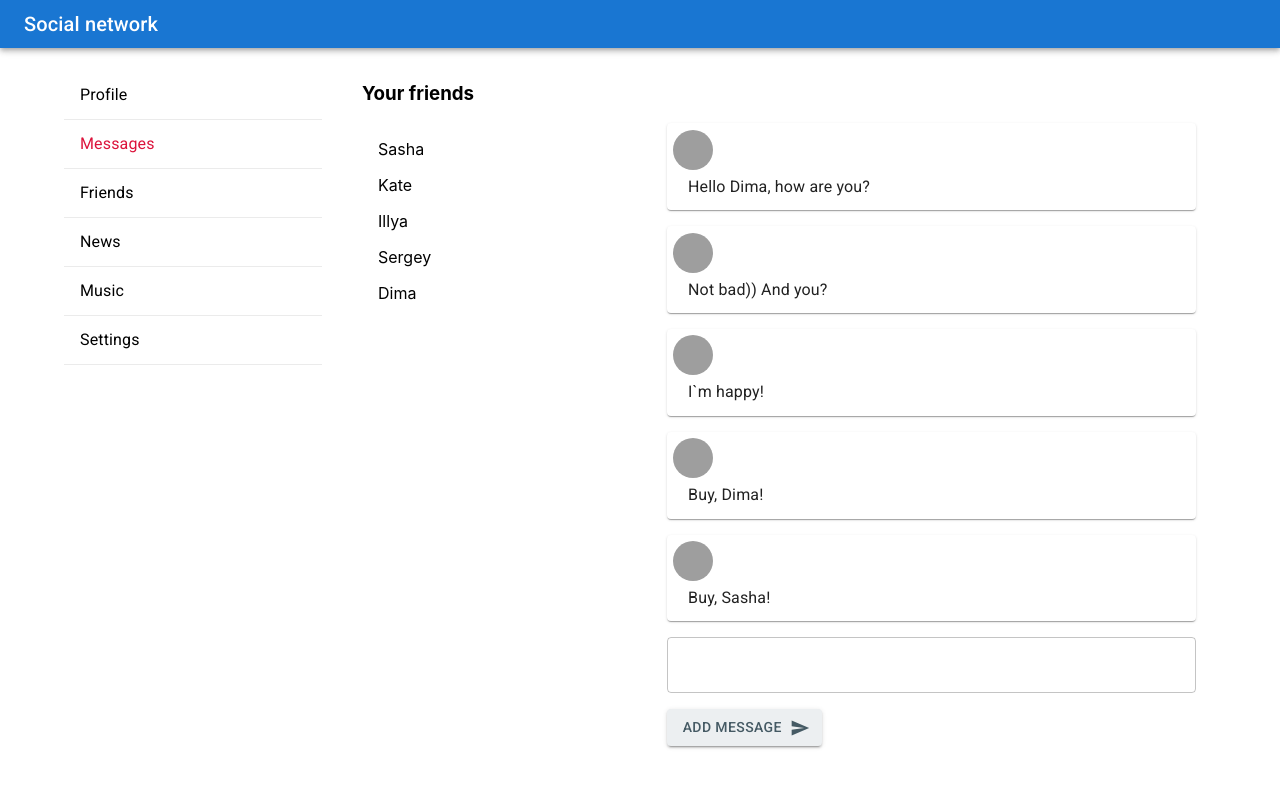
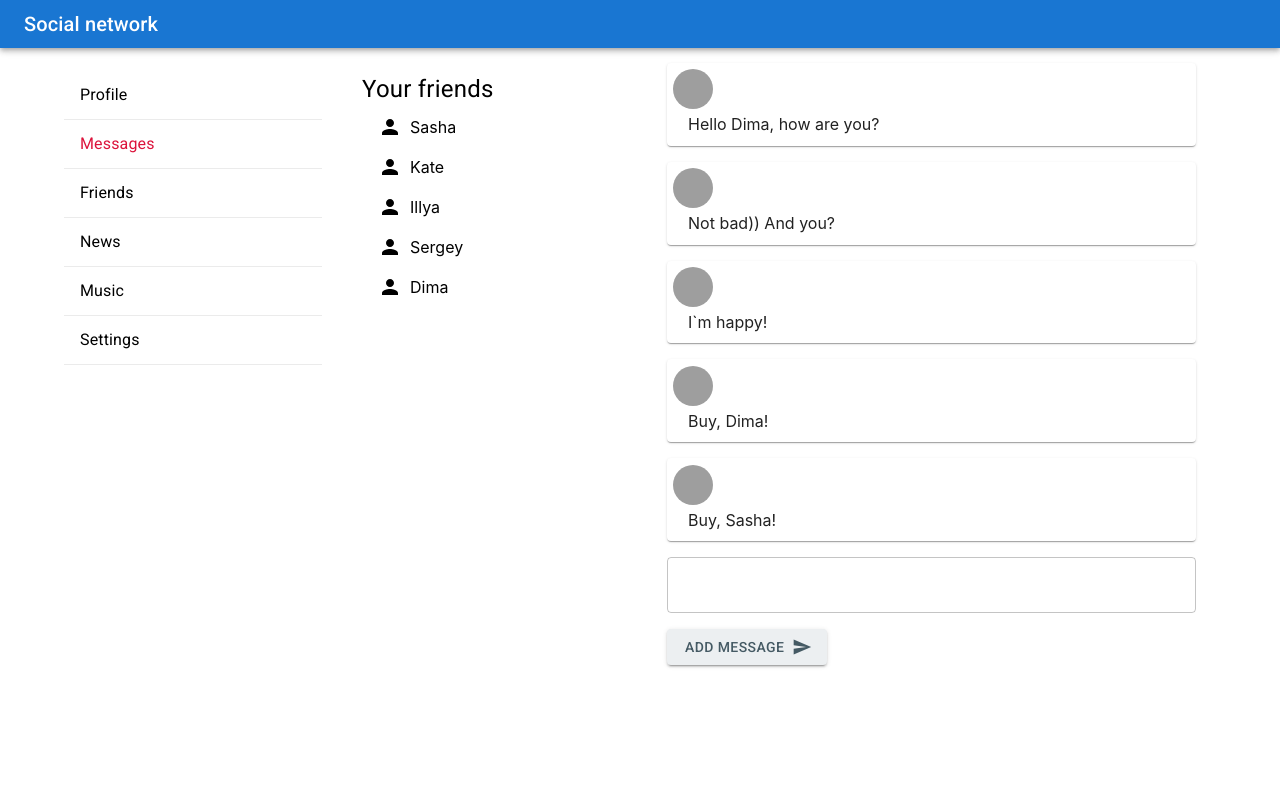
Before and after one commit to Alex-Sapon/social_network, a React (Create React App) app: page /messages in a window 1280 px wide. Shown: the top 788 px of the page. Built offline with nearby package versions, Linux system fonts and the light colour scheme; grey boxes are pictures that could not be loaded.

Commit message:
fix function to add to a message

```diff
--- a/src/app.tsx
+++ b/src/app.tsx
@@ -13,9 +13,14 @@ import News from "./components/news/news";
 import Music from "./components/music/music";
 import Settings from "./components/settings/settings";
 
-import {StorePropsType} from "./redux/state";
+import {DispatchProps, StateProps} from "./redux/state";
 
-const App: FC<StorePropsType> = (state) => {
+type AppType = {
+    state: StateProps
+    dispatch: (action: DispatchProps) => void
+}
+
+const App: FC<AppType> = (props) => {
     return (
         <BrowserRouter>
             <Header/>
@@ -29,14 +34,9 @@ const App: FC<StorePropsType> = (state) => {
                     </Grid>
                     <Grid item xs={9}>
                         <Routes>
-                            <Route path="/profile" element={<Profile
-                                state={state.state}
-                                dispatch={state.dispatch}
-                            />}/>
-                            <Route path="/messages/*" element={<Messages
-                                state={state.state}
-                                dispatch={state.dispatch}/>}/>
-                            <Route path="/friends/*" element={<Friends users={state.state?.users}/>}/>
+                            <Route path="/profile" element={<Profile state={props.state} dispatch={props.dispatch}/>}/>
+                            <Route path="/messages/*" element={<Messages state={props.state} dispatch={props.dispatch}/>}/>
+                            <Route path="/friends/*" element={<Friends users={props.state.users}/>}/>
                             <Route path="/news/" element={<News/>}/>
                             <Route path="/music" element={<Music/>}/>
                             <Route path="/settings" element={<Settings/>}/>
--- a/src/components/friends/friends.tsx
+++ b/src/components/friends/friends.tsx
@@ -1,19 +1,21 @@
 import React, {FC} from "react";
-import {StateProps} from "../../redux/state";
+import {UsersProps} from "../../redux/state";
 import Dialog from "../messages/dialog/dialog";
 
-//** Styles from MUI **//
-import {Avatar, Box, List, ListItem, TextField} from "@mui/material";
+import {Box, List, TextField} from "@mui/material";
 
-const Friends: FC<StateProps> = ({users}) => {
+type FriendsType = {
+    users: UsersProps[]
+}
+
+const Friends: FC<FriendsType> = ({users}) => {
     return (
         <Box>
             <TextField type={'search'} label="Search friend" variant="standard" fullWidth sx={{marginBottom: '2rem'}}/>
             <List>
-                {users?.map((user, i) => <ListItem>
-                    <Avatar sx={{marginRight: '1rem'}}></Avatar>
+                {users.map((user, i) =>
                     <Dialog key={i} id={user.id} name={user.name}/>
-                </ListItem>)}
+                )}
             </List>
         </Box>
     )
--- a/src/components/messages/dialog/dialog.tsx
+++ b/src/components/messages/dialog/dialog.tsx
@@ -2,11 +2,17 @@ import React, {FC} from 'react';
 import styles from './dialog.module.css';
 import {NavLink} from "react-router-dom";
 import {UsersProps} from "../../../redux/state";
+
+import PersonIcon from '@mui/icons-material/Person';
+import {grey} from "@mui/material/colors";
 import {ListItem} from "@mui/material";
 
-const Dialog: FC<UsersProps> = (store) => {
+const Dialog: FC<UsersProps> = ({id, name}) => {
     return (
-        <ListItem><NavLink className={styles.item} to={`${store.id}`}>{store.name}</NavLink></ListItem>
+        <ListItem>
+            <PersonIcon sx={{color: grey, mr: '0.5rem'}}/>
+            <NavLink className={styles.item} to={`${id}`}>{name}</NavLink>
+        </ListItem>
     )
 }
 
--- a/src/components/messages/messages.tsx
+++ b/src/components/messages/messages.tsx
@@ -1,37 +1,56 @@
-import React, {FC, useRef} from 'react';
+import React, {FC} from 'react';
 import Message from './message/message';
 import Dialog from "./dialog/dialog";
 
-import {addMessageActionCreator, onMessageActionCreator, StorePropsType} from "../../redux/state";
+import {
+    addMessageActionCreator,
+    DispatchProps,
+    onMessageActionCreator,
+    StateProps,
+} from "../../redux/state";
 
-import {Box, Button, List, TextField, Typography} from "@mui/material";
+import {Box, Button, FormGroup, List, TextField, Typography} from "@mui/material";
 import {blueGrey} from "@mui/material/colors";
 import SendIcon from "@mui/icons-material/Send";
 import styles from './messages.module.css';
 
-const Messages: FC<StorePropsType> = (state) => {
+type MessagesType = {
+    state: StateProps
+    dispatch: (action: DispatchProps) => void
+}
+
+const Messages: FC<MessagesType> = ({state, dispatch}) => {
     const addMessage = () => {
-        if (state.dispatch) state.dispatch(addMessageActionCreator());
+        if (dispatch) dispatch(addMessageActionCreator());
+    }
+
+    const keyPressHandler = (event: React.KeyboardEvent) => {
+        if (event.key === 'Enter') {
+            if (dispatch) dispatch(addMessageActionCreator());
+        }
     }
 
     const onMessageChange = (event: React.ChangeEvent<HTMLInputElement>) => {
         const message = event.target.value;
-        if (state.dispatch) state.dispatch(onMessageActionCreator(message));
+        if (dispatch) dispatch(onMessageActionCreator(message));
     }
 
     return (
         <Box className={styles.dialogs} sx={{flexGrow: 1}}>
-            <h3 className={styles.title}>Your friends</h3>
             <List>
-                {state.state?.users?.map((user, i) =>
+                <Typography sx={{fontSize: '1.5rem'}}>Your friends</Typography>
+                {state.users?.map((user, i) =>
                     <Dialog key={i} id={user.id} name={user.name}/>
                 )}
             </List>
-            <Typography className={styles.messages} sx={{padding: '0px 20px'}}>
-                {state.state?.messages?.map((text, i) => <Message key={i} message={text.message}/>)}
+            <FormGroup className={styles.messages} sx={{padding: '0px 20px'}}>
+                {state.messages?.map((text, i) =>
+                    <Message key={i} message={text.message}/>
+                )}
                 <TextField
                     value={state.newMessage}
                     onChange={onMessageChange}
+                    onKeyPress={keyPressHandler}
                     fullWidth
                     id="fullWidth"
                     sx={{mb: '1rem'}}/>
@@ -40,14 +59,16 @@ const Messages: FC<StorePropsType> = (state) => {
                     size="medium"
                     variant="contained"
                     sx={{
-                        marginBottom: "1rem",
+                        maxWidth: '160px',
+                        mb: "1rem",
                         backgroundColor: blueGrey[50],
                         color: blueGrey[700],
                         '&:hover': {backgroundColor: blueGrey[200]}
                     }}
-                    endIcon={<SendIcon/>}
-                >Add message</Button>
-            </Typography>
+                    endIcon={<SendIcon/>}>
+                    Add message
+                </Button>
+            </FormGroup>
         </Box>
     )
 }
--- a/src/components/profile/posts/post/post.tsx
+++ b/src/components/profile/posts/post/post.tsx
@@ -1,28 +1,30 @@
 import React, {FC} from 'react';
 import Rating from '../rating/rating';
-import {StateProps} from "../../../../redux/state";
+import {PostsProps} from "../../../../redux/state";
 
 import {Card, Typography} from "@mui/material";
 import {teal} from "@mui/material/colors";
 import styles from './post.module.css';
 
-const Post: FC<StateProps> = (state) => {
+type PostType = {
+    posts: PostsProps[]
+}
+
+const Post: FC<PostType> = ({posts}) => {
     return (
         <>
-            {state.posts?.map((post, i) =>
+            {posts.map((post, i) =>
                 <Card key={post.id} sx={{
                     padding: '1rem',
                     marginBottom: '1rem',
                     backgroundColor: teal[50]
                 }}>
-                    <Typography
-                        variant="subtitle1"
-                        sx={{marginBottom: '0.5rem', fontSize: '1.3rem'}}
-                    >Post № {i + 1}</Typography>
-                    <Typography
-                        variant='body2'
-                        sx={{marginBottom: '0.5rem', fontSize: '1rem'}}
-                    >{post.message}</Typography>
+                    <Typography variant="subtitle1" sx={{marginBottom: '0.5rem', fontSize: '1.3rem'}}>
+                        Post № {i + 1}
+                    </Typography>
+                    <Typography variant='body2' sx={{marginBottom: '0.5rem', fontSize: '1rem'}}>
+                        {post.message}
+                    </Typography>
                     <Rating stars={post.likesCount}/>
                 </Card>
             )}
--- a/src/components/profile/posts/posts.tsx
+++ b/src/components/profile/posts/posts.tsx
@@ -1,13 +1,17 @@
 import React, {FC} from 'react';
 import Post from './post/post';
-import {StorePropsType} from "../../../redux/state";
+import {PostsProps} from "../../../redux/state";
 import {Typography} from "@mui/material";
 
-const Posts: FC<StorePropsType> = (state) => {
+type PostsType = {
+    posts: PostsProps[]
+}
+
+const Posts: FC<PostsType> = ({posts}) => {
     return (
         <>
             <Typography variant="h4" component="h4" sx={{marginBottom: '1rem'}}>My posts</Typography>
-            <Post posts={state.state?.posts}/>
+            <Post posts={posts}/>
         </>
     )
 }
--- a/src/components/profile/profile.tsx
+++ b/src/components/profile/profile.tsx
@@ -1,14 +1,19 @@
 import React, {FC} from 'react';
 import Posts from './posts/posts';
 import Description from "./description/description";
-import {StorePropsType} from "../../redux/state";
+import {DispatchProps, StateProps} from "../../redux/state";
 import styles from './profile.module.css';
 
-const Profile: FC<StorePropsType> = (state) => {
+type ProfileType = {
+    state: StateProps
+    dispatch: (action: DispatchProps) => void
+}
+
+const Profile: FC<ProfileType> = ({state, dispatch}) => {
     return (
         <div className={styles.content}>
-            <Description dispatch={state.dispatch} state={state.state}/>
-            <Posts state={state.state}/>
+            <Description dispatch={dispatch} state={state}/>
+            <Posts posts={state.posts}/>
         </div>
     )
 }
--- a/src/redux/state.ts
+++ b/src/redux/state.ts
@@ -19,21 +19,14 @@ export interface MessagesProps {
 }
 
 export interface StateProps {
-    posts?: PostsProps[]
-    users?: UsersProps[]
+    posts: PostsProps[]
+    users: UsersProps[]
     messages?: MessagesProps[]
     textArea?: string
-}
-
-export interface StorePropsType {
-    state?: StateProps
-    getState?: () => object
-    subscribe?: (state: StateProps) => void
-    dispatch?: (action: DispatchPropsType) => void
     newMessage?: string
 }
 
-export interface DispatchPropsType {
+export interface DispatchProps {
     type: string
     newText?: string
     newMessage?: string
@@ -73,7 +66,7 @@ export const store = {
     subscribe(observer: (state: StateProps) => void) {
         this._callSubscriber = observer; // pattern observer
     },
-    dispatch(action: DispatchPropsType) {
+    dispatch(action: DispatchProps) {
         switch (action.type) {
             case ADD_POST:
                 let post: PostsProps = {
```
Also changed, not shown: src/components/profile/description/description.tsx (+28 -11 lines), 1 other file (tests, documents, lock files or other folders).
